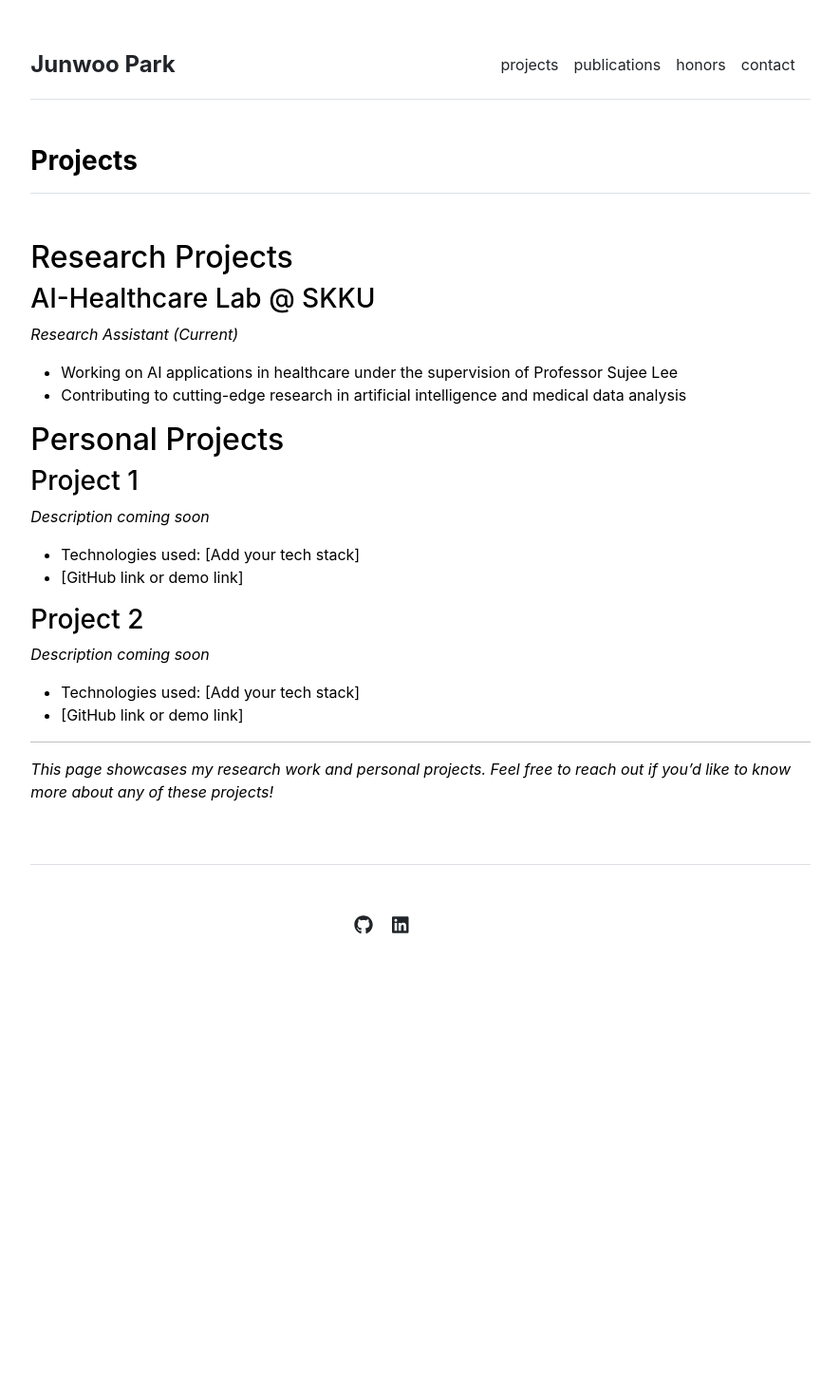
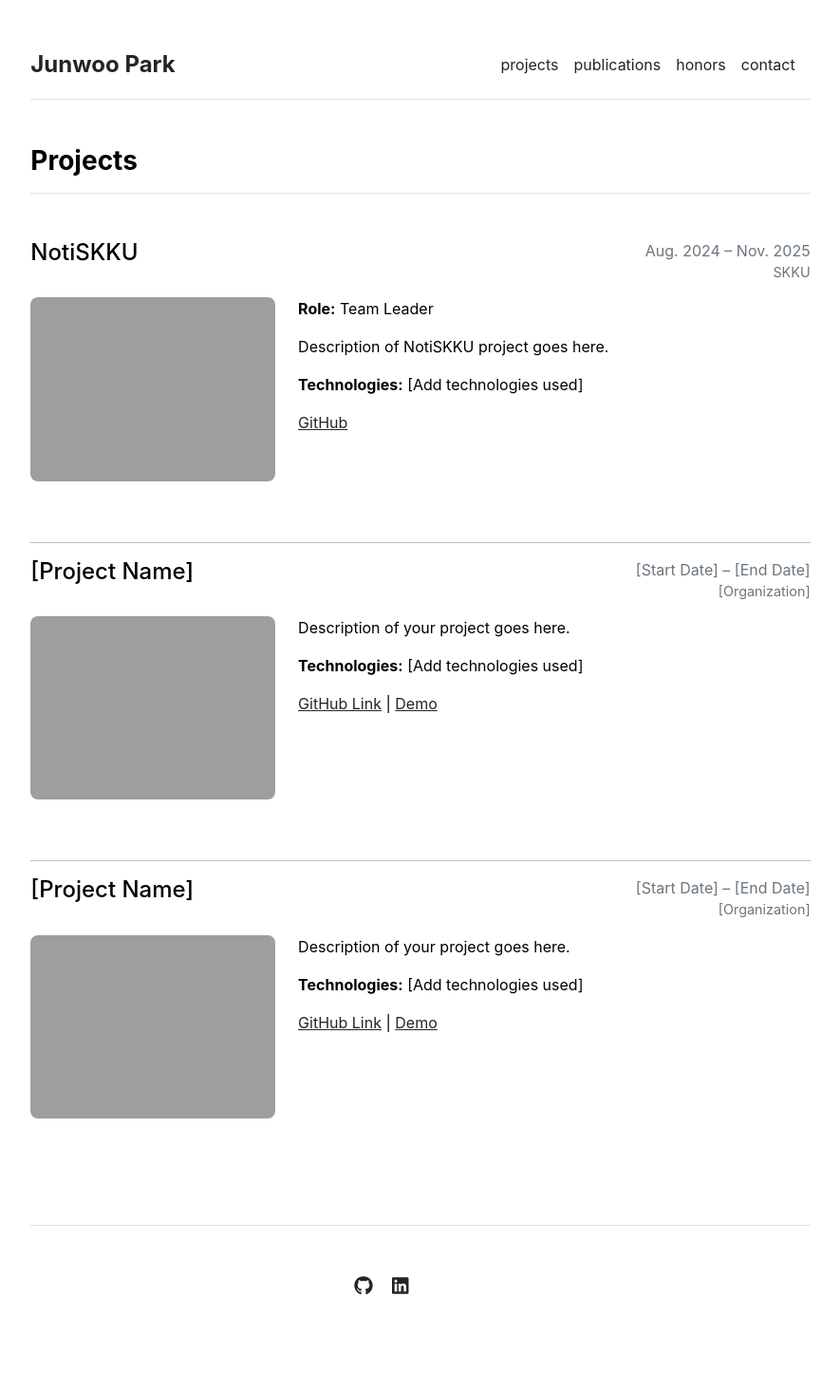
Before and after one commit to junwoop0/junwoop0.github.io, a Jekyll site: the page built from projects.md, in a window 1280 px wide. Shown: the whole page at 95% size, without its empty margins (197-1082 px from the left). Built offline with Jekyll 4.4.1, drawn with Linux system fonts in a browser that asks for light colours; before the commit the page ends 1085 px from its top, so only the background shows below that.

Commit message:
update profile

```diff
--- a/projects.md
+++ b/projects.md
@@ -3,25 +3,67 @@ layout: page
 title: "Projects"
 ---
 
-## Research Projects
+<div class="project-item mb-5">
+  <div class="d-flex justify-content-between align-items-start mb-3">
+    <h4>NotiSKKU</h4>
+    <div class="text-end">
+      <div class="text-muted">Aug. 2024 – Nov. 2025</div>
+      <div class="text-muted" style="font-size: 0.9rem;">SKKU</div>
+    </div>
+  </div>
+  <div class="row">
+    <div class="col-md-4 mb-3">
+      <img src="{{ site.github.url }}/assets/img/NotiSKKU.png" alt="NotiSKKU" style="width: 100%; height: auto; border-radius: 8px;">
+    </div>
+    <div class="col-md-8">
+      <p><strong>Role:</strong> Team Leader</p>
+      <p>Description of NotiSKKU project goes here.</p>
+      <p><strong>Technologies:</strong> [Add technologies used]</p>
+      <p><a href="https://github.com/Team-Notiskku" target="_blank">GitHub</a></p>
+    </div>
+  </div>
+</div>
 
-### AI-Healthcare Lab @ SKKU
-*Research Assistant (Current)*
-- Working on AI applications in healthcare under the supervision of Professor Sujee Lee
-- Contributing to cutting-edge research in artificial intelligence and medical data analysis
+<hr>
 
-## Personal Projects
+<div class="project-item mb-5">
+  <div class="d-flex justify-content-between align-items-start mb-3">
+    <h4>[Project Name]</h4>
+    <div class="text-end">
+      <div class="text-muted">[Start Date] – [End Date]</div>
+      <div class="text-muted" style="font-size: 0.9rem;">[Organization]</div>
+    </div>
+  </div>
+  <div class="row">
+    <div class="col-md-4 mb-3">
+      <img src="{{ site.github.url }}/assets/img/project2.jpg" alt="Project 2" style="width: 100%; height: auto; border-radius: 8px;">
+    </div>
+    <div class="col-md-8">
+      <p>Description of your project goes here.</p>
+      <p><strong>Technologies:</strong> [Add technologies used]</p>
+      <p><a href="#">GitHub Link</a> | <a href="#">Demo</a></p>
+    </div>
+  </div>
+</div>
 
-### Project 1
-*Description coming soon*
-- Technologies used: [Add your tech stack]
-- [GitHub link or demo link]
+<hr>
 
-### Project 2
-*Description coming soon*
-- Technologies used: [Add your tech stack]
-- [GitHub link or demo link]
-
----
-
-*This page showcases my research work and personal projects. Feel free to reach out if you'd like to know more about any of these projects!*
+<div class="project-item mb-5">
+  <div class="d-flex justify-content-between align-items-start mb-3">
+    <h4>[Project Name]</h4>
+    <div class="text-end">
+      <div class="text-muted">[Start Date] – [End Date]</div>
+      <div class="text-muted" style="font-size: 0.9rem;">[Organization]</div>
+    </div>
+  </div>
+  <div class="row">
+    <div class="col-md-4 mb-3">
+      <img src="{{ site.github.url }}/assets/img/project3.jpg" alt="Project 3" style="width: 100%; height: auto; border-radius: 8px;">
+    </div>
+    <div class="col-md-8">
+      <p>Description of your project goes here.</p>
+      <p><strong>Technologies:</strong> [Add technologies used]</p>
+      <p><a href="#">GitHub Link</a> | <a href="#">Demo</a></p>
+    </div>
+  </div>
+</div>
```
Also changed, not shown: honors.md (+2 -2 lines), 1 other file.
